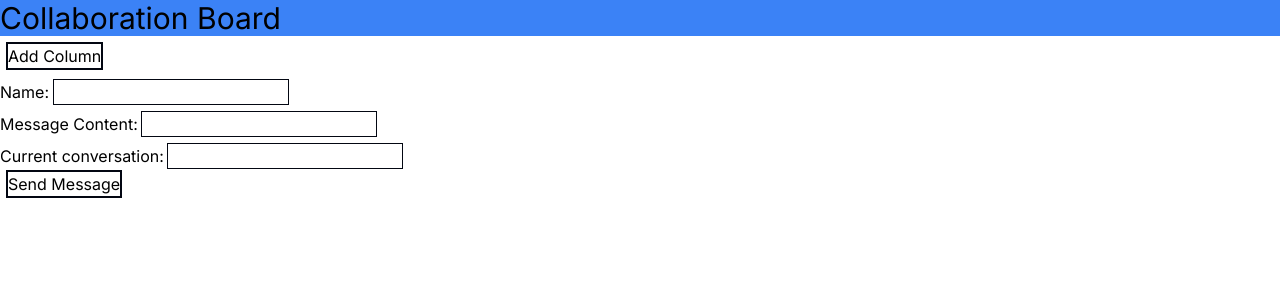
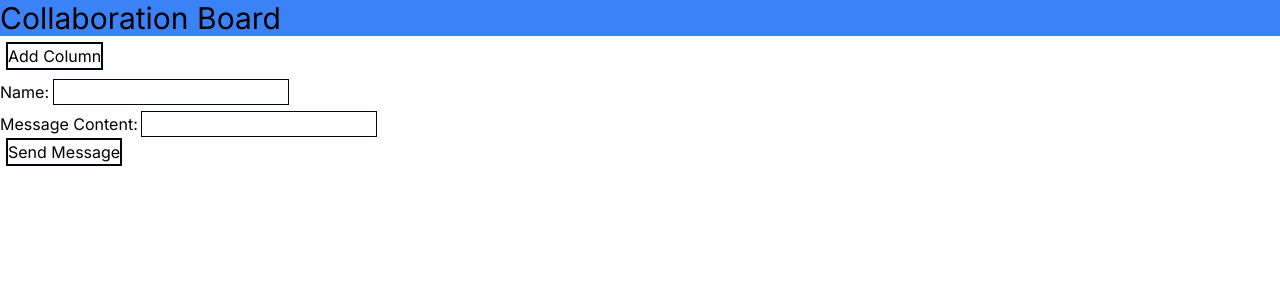
Before and after one commit to mattcmerritt/Collaboration-Board, a Next.js app in the folder frontend/: page / in a window 1280 px wide. Shown: the top 300 px of the page. Built offline with nearby package versions, Linux system fonts and the light colour scheme; no server answers.

Commit message:
attempt to use context for conversation state

```diff
--- a/frontend/app/ChatPage.tsx
+++ b/frontend/app/ChatPage.tsx
@@ -5,7 +5,8 @@ import NameForm from './ChatNameForm.tsx'
 import MessageForm from './ChatMessageForm.tsx'
 import ConversationForm from './ChatConversationForm.tsx'
 import ChatLogEntry from "./ChatLogEntry.tsx"
-import { useState, useEffect, useRef, MutableRefObject } from 'react'
+import { useState, useEffect, useContext } from 'react'
+import { ConversationContext } from "./ConversationContext.tsx"
 
 export default function ChatPage(props: { ws: WebSocket }) {
   // type for loading chat entries from database
@@ -29,7 +30,7 @@ export default function ChatPage(props: { ws: WebSocket }) {
   const [name, setName] = useState("")
 
   // react state refs (should not rerender)
-  const conversationRef = useRef('default')
+  const conversation = useContext(ConversationContext)
 
   useEffect(() => {
     // only add chat listeners if socket is prepared
@@ -51,7 +52,7 @@ export default function ChatPage(props: { ws: WebSocket }) {
       // if a message is received, add it to the message history
       if (message.ws_msg_type === 'chat message') {
         // need to check if the conversation is the active one before adding the message
-        if (conversationRef.current == message.conversation) {
+        if (conversation == message.conversation) {
           setHistory(h => h?.concat({
             username: message.user,
             message: message.message,
@@ -63,7 +64,7 @@ export default function ChatPage(props: { ws: WebSocket }) {
       // if a user is typing, add them to the list of typing users
       else if (message.ws_msg_type === 'user typing') {
         // filter out users not typing in the current conversation
-        const usersInConversation = message.users?.filter((user : UserDetails) => user.conversation === conversationRef.current)
+        const usersInConversation = message.users?.filter((user : UserDetails) => user.conversation === conversation)
         setUsersTyping(usersInConversation?.map((user : UserDetails) => user.name))
       }
       // if a request to replace the chat history is received, discard and replace history
@@ -91,25 +92,12 @@ export default function ChatPage(props: { ws: WebSocket }) {
     showTyping()
   }
 
-  function handleConversationChange() {
-    const conversationInput : HTMLInputElement | null = document.getElementById("conversation-input") as HTMLInputElement
-
-    if (conversationInput !== null) {
-      conversationRef.current = conversationInput.value.trim()
-      // get new conversation logs
-      props.ws.send(JSON.stringify({
-        'ws_msg_type': 'chat history',
-        'conversation': conversationInput.value.trim() === '' ? 'default' : conversationInput.value.trim()
-      }))
-    }
-  }
-
   function sendMessage() {
     props.ws.send(JSON.stringify({
       "ws_msg_type": "chat message",
       "user": name === "" ? "Unnamed User" : name,
       "message": message === "" ? "No message content." : message,
-      "conversation": conversationRef.current === "" ? "default" : conversationRef.current
+      "conversation": conversation === "" ? "default" : conversation
     }))
   }
 
@@ -117,7 +105,7 @@ export default function ChatPage(props: { ws: WebSocket }) {
     props.ws.send(JSON.stringify({
       "ws_msg_type": "user typing",
       "user": name === "" ? "Unnamed User" : name,
-      "conversation": conversationRef.current === "" ? "default" : conversationRef.current
+      "conversation": conversation === "" ? "default" : conversation
     }))
   }
 
@@ -166,10 +154,6 @@ export default function ChatPage(props: { ws: WebSocket }) {
         value={message}
         onChange={handleMessageChange}
       />
-      <ConversationForm
-        value={conversationRef.current}
-        onChange={handleConversationChange}
-      />
       <button className="mx-2 ring-2 ring-gray-950" onClick={sendMessage}>Send Message</button>
       {generateLogs()}
       <br/>
--- /dev/null
+++ b/frontend/app/ConversationContext.tsx
@@ -0,0 +1,3 @@
+import { createContext } from 'react'
+
+export const ConversationContext = createContext('default')
--- a/frontend/app/KanbanCard.tsx
+++ b/frontend/app/KanbanCard.tsx
@@ -1,8 +1,14 @@
 'use client'
 
+import { useState } from "react"
+import { ConversationContext } from "./ConversationContext"
+
 export default function KanbanCard(props : { id : any, name : string, col : any, ws : WebSocket, colCount : any }) {
+  const [conversationName, setConversationName] = useState('default')
+
   function openChat() {
     console.log(`Chat for id:${props.id} col:${props.col}`)
+    setConversationName(`${props.id}`)
   }
 
   function moveCard(change : number) {
@@ -49,7 +55,9 @@ export default function KanbanCard(props : { id : any, name : string, col : any,
   return (
     <div className="m-2 p-1 flex flex-col bg-blue-300 ring-2 ring-blue-500 rounded-lg" id={"kanban-card-" + props.id}>
       <textarea className="m-2 px-1 bg-blue-200 rounded-lg" id={"card-name-" + props.id} onChange={updateCardText} value={props.name}/>
-      <button className="m-1 ring-2 ring-gray-950" onClick={openChat}>View Chat</button>
+      <ConversationContext.Provider value={conversationName}>
+        <button className="m-1 ring-2 ring-gray-950" onClick={openChat}>View Chat</button>
+      </ConversationContext.Provider>
       <div className="flex flex-row">
         <button className="m-1 flex-1 bg-blue-300 ring-2 ring-gray-950 rounded-lg" onClick={() => moveCard(-1)}>Move left</button>
         <button className="m-1 flex-1 bg-blue-300 ring-2 ring-gray-950 rounded-lg" onClick={() => moveCard(1)}>Move right</button>
```
Also changed, not shown: frontend/package.json (+5 -4 lines), 1 other file (tests, documents, lock files or other folders).
